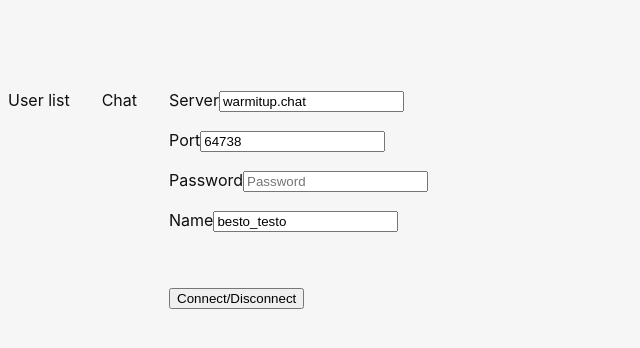
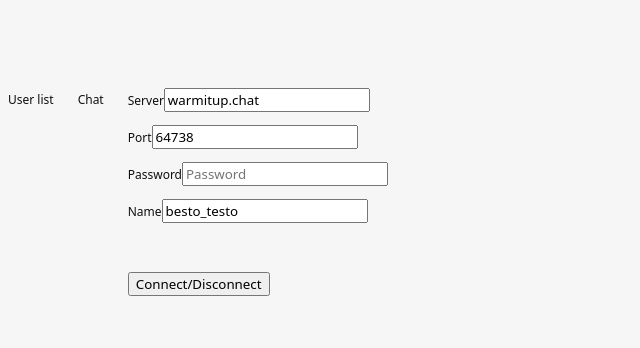
Before and after one commit to citelao/mumbo, a React (Vite) app: page / in a window 1280 px wide. Shown: the top 348 px of the page, without its empty margins (0-640 px from the left). Built offline with nearby package versions, Linux system fonts and the light colour scheme.

Commit message:
system font

```diff
--- a/src/App.css
+++ b/src/App.css
@@ -1,6 +1,6 @@
 :root {
-  font-family: Inter, Avenir, Helvetica, Arial, sans-serif;
-  font-size: 16px;
+  font-family: system-ui, sans-serif;
+  font-size: 12px;
   line-height: 24px;
   font-weight: 400;
 
@@ -13,6 +13,16 @@
   -moz-osx-font-smoothing: grayscale;
   -webkit-text-size-adjust: 100%;
 }
+
+*, *::before, *::after {
+  box-sizing: border-box;
+  font-family: inherit;
+}
+
+/* Non-interactable */
+/* label {
+  user-select: none;
+} */
 
 .container {
   margin: 0;
```
